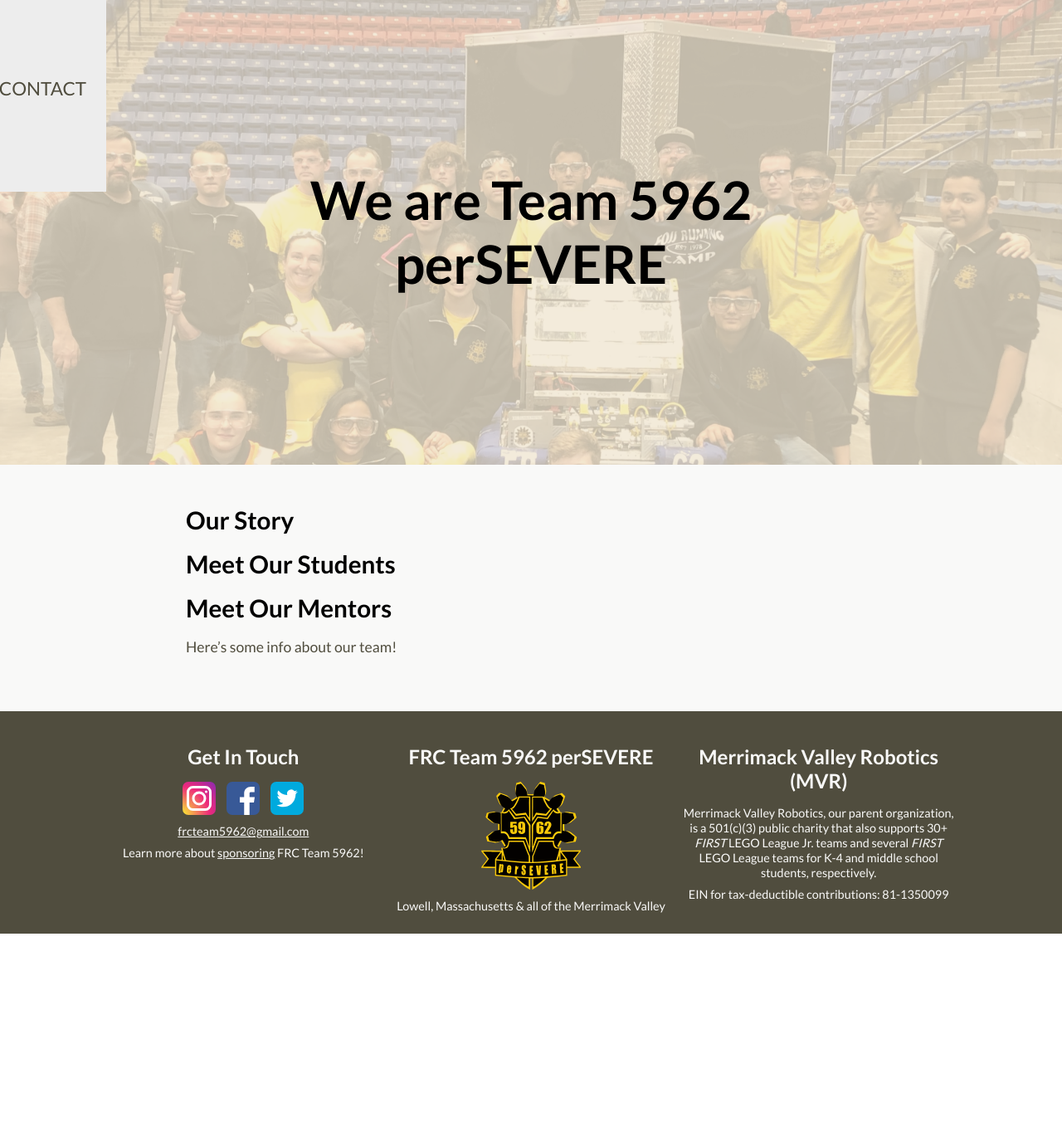
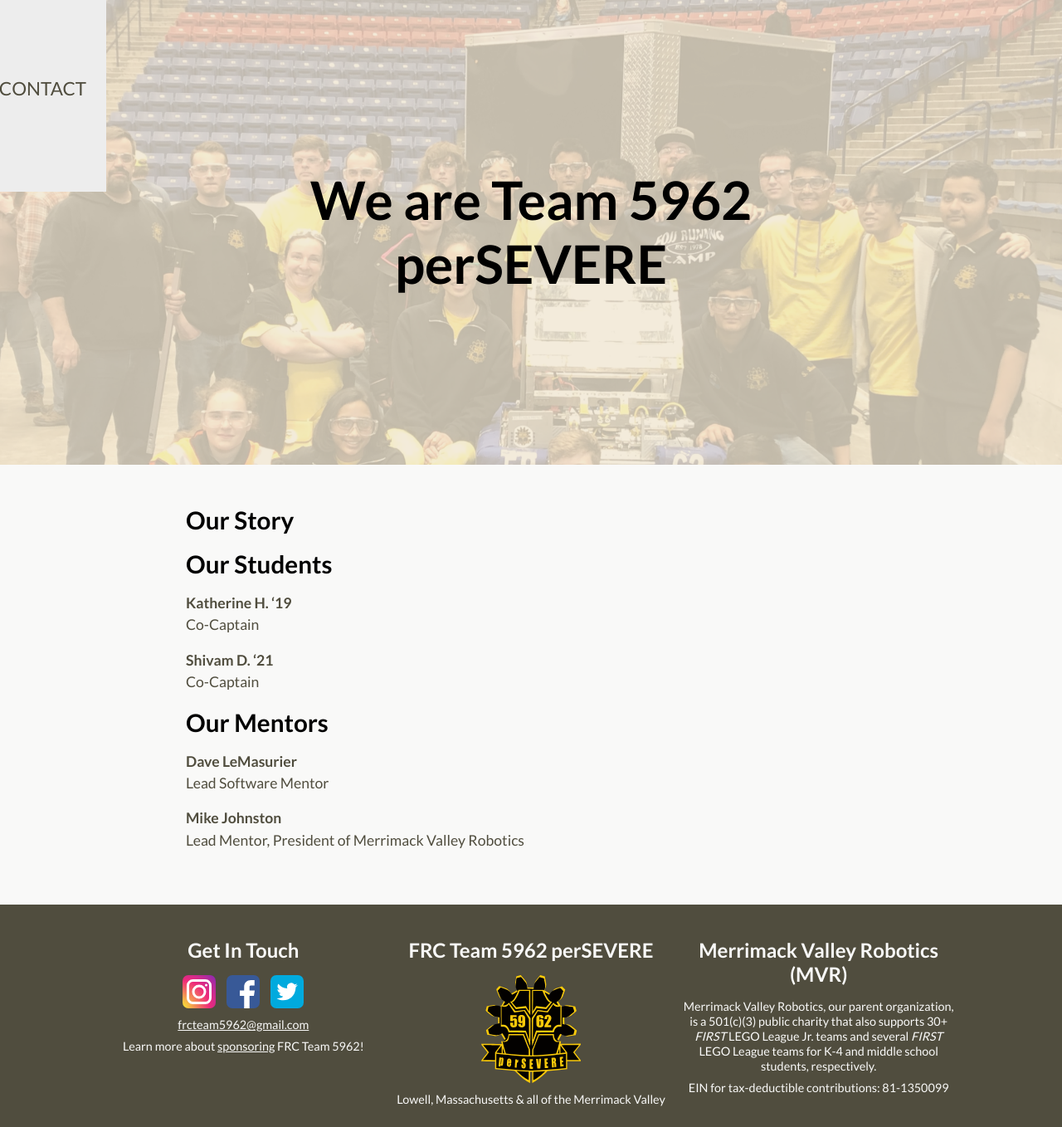
Before and after one commit to perSEVERE-5962/frc5962, a Jekyll site: the page built from about.md, in a window 1280 px wide. Shown: the whole page at 83% size. Built offline with Jekyll 4.4.1, drawn with Linux system fonts in a browser that asks for light colours; before the commit the page ends 1125 px from its top, so only the background shows below that.

Commit message:
Add some students and mentors

```diff
--- a/_config.yml
+++ b/_config.yml
@@ -31,3 +31,6 @@ nav-links:
   url: "/contact"
 sass:
   style: compressed
+collections:
+  - students
+  - mentors
--- a/about.md
+++ b/about.md
@@ -6,8 +6,16 @@ hero-title: We are Team 5962 <br>perSEVERE
 
 ## Our Story
 
-## Meet Our Students
+## Our Students
 
-## Meet Our Mentors
+{% for student in site.students %}
+**{{ student.name }}{% if student.grad-year %} '{{ student.grad-year | slice: 2, 2 }}{% endif %}**
+<br>{% if student.role %}{{ student.role }}{% endif %}
+{% endfor %}
 
-Here's some info about our team!
+## Our Mentors
+
+{% for mentor in site.mentors %}
+**{{ mentor.name }}**
+<br>{% if mentor.role %}{{ mentor.role }}{% endif %}
+{% endfor %}
```
Also changed, not shown: _mentors/dave-lemasurier.md (added, +4 -0 lines), _mentors/mike-johnston.md (added, +4 -0 lines), _students/katherine-h.md (added, +5 -0 lines), _students/shivam-d.md (added, +5 -0 lines).
